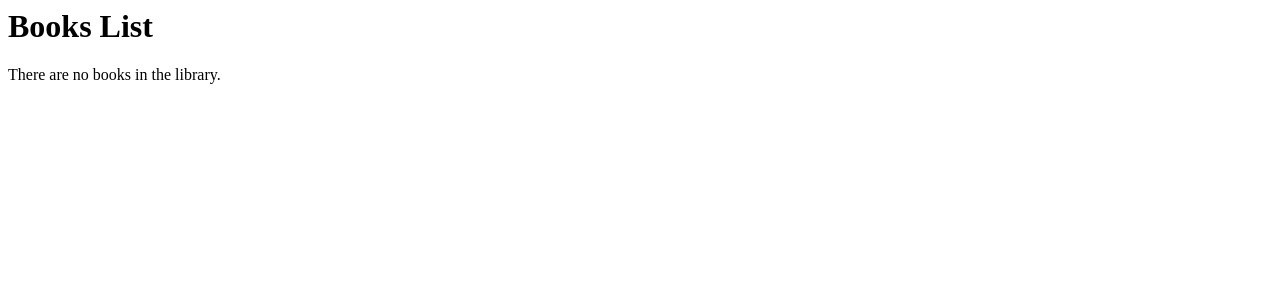
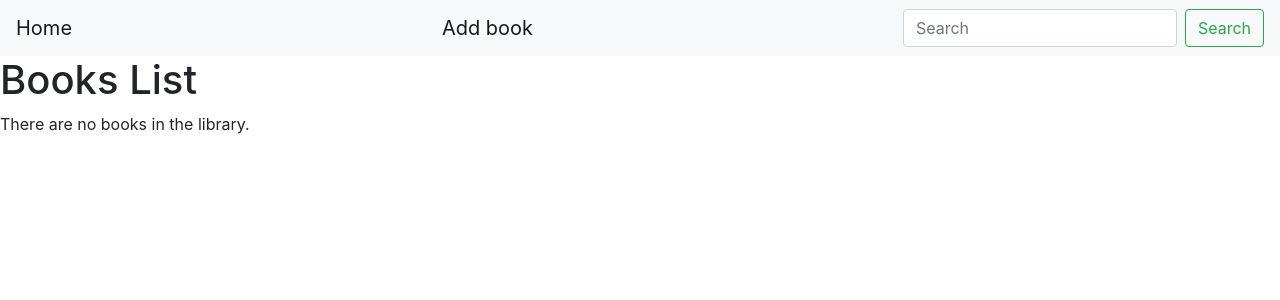
Before and after one commit to Mazzart/library-project, a Django app: page /books/ in a window 1280 px wide. Shown: the top 300 px of the page. Run offline with Django 3.2, Linux system fonts and the light colour scheme; data that the repository does not hold is empty; some libraries are stand-ins or nearby versions.

Commit message:
Add bootstrap and base html with starter template. Extend other html files with base html. Add card component to the book_list file

```diff
--- /dev/null
+++ b/templates/base.html
@@ -0,0 +1,30 @@
+<!doctype html>
+<html lang="en">
+  <head>
+    <!-- Required meta tags -->
+    <meta charset="utf-8">
+    <meta name="viewport" content="width=device-width, initial-scale=1, shrink-to-fit=no">
+
+    <!-- Bootstrap CSS -->
+    <link rel="stylesheet" href="https://stackpath.bootstrapcdn.com/bootstrap/4.4.1/css/bootstrap.min.css" integrity="sha384-Vkoo8x4CGsO3+Hhxv8T/Q5PaXtkKtu6ug5TOeNV6gBiFeWPGFN9MuhOf23Q9Ifjh" crossorigin="anonymous">
+
+    <title>Library</title>
+  </head>
+  <body>
+    <nav class="navbar navbar-light bg-light">
+      <a class="navbar-brand" href="{% url 'book-list' %}">Home</a>
+      <a class="navbar-brand" href="{% url 'add-book' %}">Add book</a>
+      <form class="form-inline">
+        <input class="form-control mr-sm-2" type="search" placeholder="Search" aria-label="Search">
+        <button class="btn btn-outline-success my-2 my-sm-0" type="submit">Search</button>
+      </form>
+    </nav>
+    {% block content %}
+    {% endblock %}
+    <!-- Optional JavaScript -->
+    <!-- jQuery first, then Popper.js, then Bootstrap JS -->
+    <script src="https://code.jquery.com/jquery-3.4.1.slim.min.js" integrity="sha384-J6qa4849blE2+poT4WnyKhv5vZF5SrPo0iEjwBvKU7imGFAV0wwj1yYfoRSJoZ+n" crossorigin="anonymous"></script>
+    <script src="https://cdn.jsdelivr.net/npm/popper.js@1.16.0/dist/umd/popper.min.js" integrity="sha384-Q6E9RHvbIyZFJoft+2mJbHaEWldlvI9IOYy5n3zV9zzTtmI3UksdQRVvoxMfooAo" crossorigin="anonymous"></script>
+    <script src="https://stackpath.bootstrapcdn.com/bootstrap/4.4.1/js/bootstrap.min.js" integrity="sha384-wfSDF2E50Y2D1uUdj0O3uMBJnjuUD4Ih7YwaYd1iqfktj0Uod8GCExl3Og8ifwB6" crossorigin="anonymous"></script>
+  </body>
+</html>
--- a/templates/book_form.html
+++ b/templates/book_form.html
@@ -1,6 +1,10 @@
+{% extends 'base.html' %}
+
+{% block content %}
 <h1>Create Book Page</h1>
 <form method="post" enctype="multipart/form-data">
   {% csrf_token %}
   {{ form.as_p }}
   <button type="submit">Add New Book</button>
 </form>
+{% endblock %}
--- a/templates/book_list.html
+++ b/templates/book_list.html
@@ -1,11 +1,25 @@
+{% extends 'base.html' %}
+
+{% block content %}
 <h1>Books List</h1>
 {% if book_list %}
 <ul>
-    {% for book in object_list %}
-    <li><a href="{{ book.get_absolute_url }}">{{ book.title }}</a></li>
-    <img src="{{ book.cover.url}}" alt="{{ book.title }}">
-    {% endfor %}
+  {% for book in object_list %}
+    <div class="row">
+      <div class="col-sm-6">
+        <div class="card">
+          <img src="{{ book.cover.url }}" class="card-img-top" alt="{{ book.title }}">
+          <div class="card-body">
+            <h5 class="card-title">{{ book.title }}</h5>
+            <p class="card-text">{{ book.description }}</p>
+            <a href="{{ book.get_absolute_url }}" class="btn btn-primary stretched-link">Details</a>
+          </div>
+        </div>
+      </div>
+    </div>
+  {% endfor %}
 </ul>
 {% else %}
     <p>There are no books in the library.</p>
 {% endif %}
+{% endblock %}
```
Also changed, not shown: templates/book_detail.html (+8 -4 lines).
